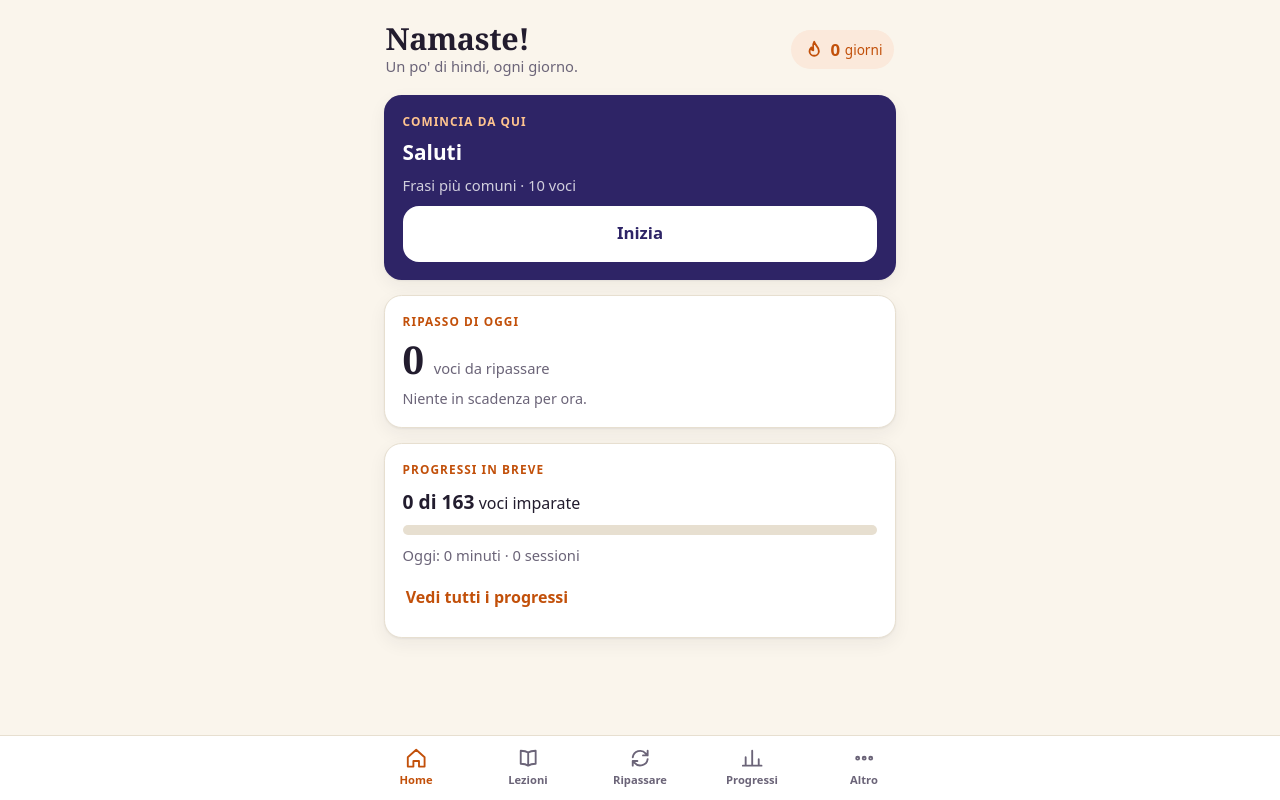
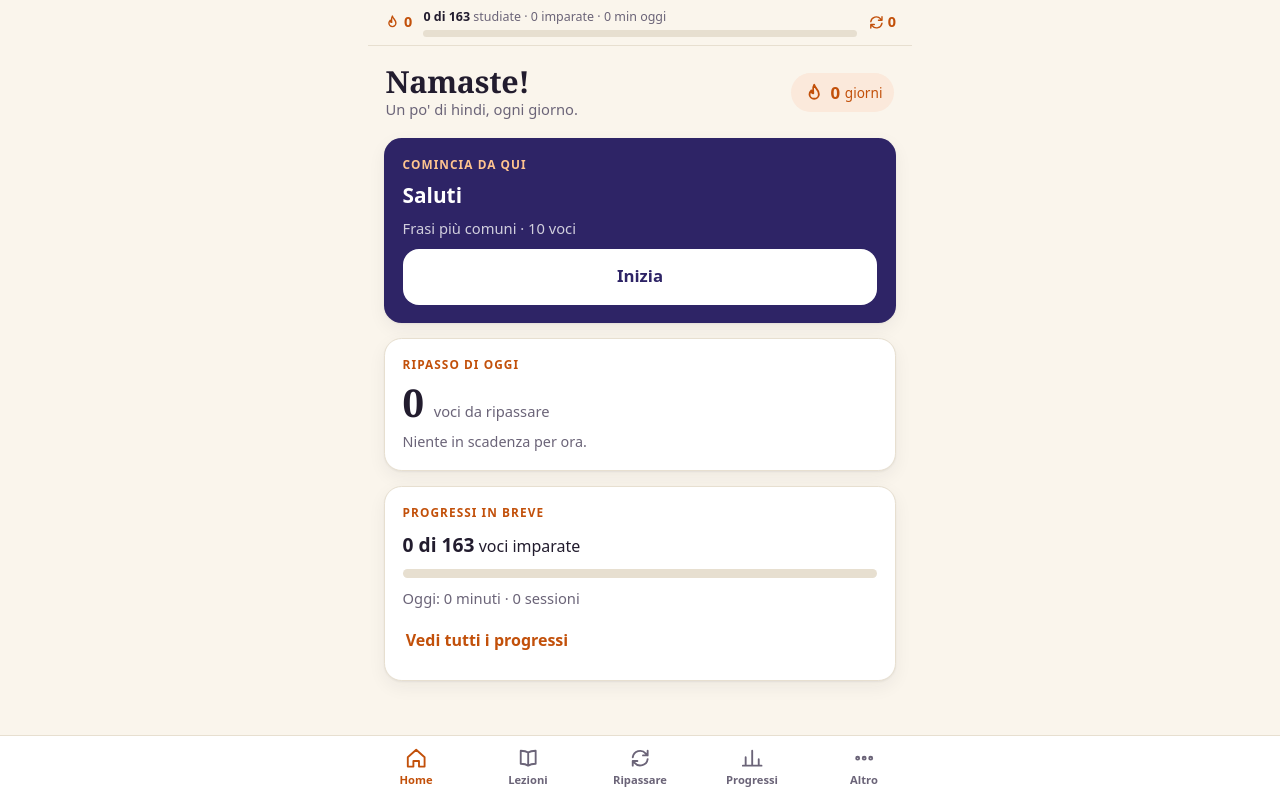
Before and after one commit to Filippozita/impara-hindi, a plain HTML site: page index.html in a window 1280 px wide. Drawn offline with Linux system fonts and the light colour scheme.

Commit message:
Striscia dei progressi sempre visibile, aggiornata a ogni risposta
Le risposte della lezione vengono salvate subito, non solo alla fine.

Co-Authored-By: Claude Fable 5.2 <noreply@anthropic.com>

```diff
--- a/css/stile.css
+++ b/css/stile.css
@@ -1027,3 +1027,86 @@ details summary {
 .centrato {
   text-align: center;
 }
+
+/* ---------- Striscia dei progressi, sempre in alto ---------- */
+#striscia {
+  position: sticky;
+  top: 0;
+  z-index: 5;
+  display: flex;
+  align-items: center;
+  gap: 0.7rem;
+  max-width: 34rem;
+  margin: 0 auto;
+  padding: calc(0.5rem + env(safe-area-inset-top)) 1rem 0.5rem;
+  background: var(--sfondo);
+  border-bottom: 1px solid var(--bordo);
+  color: var(--testo);
+  text-decoration: none;
+  font-size: 0.78rem;
+}
+#striscia:empty {
+  display: none;
+}
+/* Durante una lezione la striscia resta visibile ma non porta via dalla lezione. */
+body.tutto-schermo #striscia {
+  pointer-events: none;
+}
+.striscia-pezzo {
+  display: inline-flex;
+  align-items: center;
+  gap: 0.2rem;
+  flex: none;
+  color: var(--accento);
+  font-weight: 700;
+  font-size: 0.9rem;
+}
+.striscia-pezzo .icona {
+  width: 1.05rem;
+  height: 1.05rem;
+}
+.striscia-centro {
+  flex: 1;
+  min-width: 0;
+  display: flex;
+  flex-direction: column;
+  gap: 0.25rem;
+}
+.striscia-testo {
+  white-space: nowrap;
+  overflow: hidden;
+  text-overflow: ellipsis;
+  color: var(--tenue);
+}
+.striscia-testo strong {
+  color: var(--testo);
+}
+.barra-doppia {
+  position: relative;
+  display: block;
+  height: 0.45rem;
+  border-radius: 999px;
+  background: var(--bordo);
+  overflow: hidden;
+}
+.barra-doppia span {
+  position: absolute;
+  inset: 0 auto 0 0;
+  border-radius: 999px;
+  transition: width 0.3s ease;
+}
+.barra-studiate {
+  background: var(--accento);
+  opacity: 0.35;
+}
+.barra-imparate {
+  background: var(--accento);
+}
+#app {
+  padding-top: 0.8rem;
+}
+.esercizio {
+  min-height: calc(100vh - 3.2rem);
+  min-height: calc(100dvh - 3.2rem);
+  padding-top: 0;
+}
--- a/index.html
+++ b/index.html
@@ -14,6 +14,8 @@
   </head>
   <body>
     <!-- Le schermate vengono disegnate qui da js/app.js -->
+    <!-- Striscia dei progressi: sempre visibile in alto, anche durante le lezioni -->
+    <a id="striscia" href="#/progressi" aria-label="I tuoi progressi"></a>
     <main id="app"><p class="caricamento">Caricamento…</p></main>
     <nav id="nav" aria-label="Sezioni dell'app"></nav>
     <noscript>Questa app ha bisogno di JavaScript.</noscript>
--- a/js/app.js
+++ b/js/app.js
@@ -11,6 +11,7 @@ import * as schermate from './schermate.js';
 
 const radice = document.getElementById('app');
 const nav = document.getElementById('nav');
+const striscia = document.getElementById('striscia');
 let pulizia = null; // funzione da chiamare quando si lascia la schermata corrente
 
 // ---------- Tema ----------
@@ -48,6 +49,28 @@ function disegnaNav(percorso) {
         dove === 'da-ripassare' && inLista > 0 ? h('span', { class: 'pallino' }, String(inLista)) : null,
       );
     }),
+  );
+}
+
+// ---------- Striscia dei progressi (sempre visibile) ----------
+
+function disegnaStriscia() {
+  const tutte = dati.tutteLeVoci();
+  const totale = tutte.length || 1;
+  const studiate = tutte.filter((v) => stato.leggiVoce(v.id).scatola >= 1).length;
+  const imparate = dati.vociImparate().length;
+  const daFare = dati.vociDaRipassareOggi().length;
+  const oggi = stato.statisticheOggi();
+  striscia.replaceChildren(
+    h('span', { class: 'striscia-pezzo', title: 'Giorni di fila' }, icona('fuoco'), String(stato.giorniDiFila())),
+    h(
+      'span',
+      { class: 'striscia-centro' },
+      h('span', { class: 'striscia-testo' }, h('strong', {}, `${studiate} di ${tutte.length}`), ` studiate · ${imparate} imparate · ${oggi.minuti} min oggi`),
+      // Barra a due toni: chiaro = studiate, pieno = imparate.
+      h('span', { class: 'barra-doppia' }, h('span', { class: 'barra-studiate', style: `width:${(studiate / totale) * 100}%` }), h('span', { class: 'barra-imparate', style: `width:${(imparate / totale) * 100}%` })),
+    ),
+    h('span', { class: 'striscia-pezzo', title: 'Da ripassare oggi' }, icona('ripeti'), String(daFare)),
   );
 }
 
@@ -102,6 +125,7 @@ function mostra() {
   }
 
   document.body.classList.toggle('tutto-schermo', aTuttoSchermo);
+  disegnaStriscia();
   if (!aTuttoSchermo) disegnaNav(percorso || '');
 }
 
@@ -140,7 +164,10 @@ async function avvia() {
   preparaDizionario(dati.tutteLeVoci());
   window.addEventListener('hashchange', mostra);
   // Liste e contatori cambiati (import, azzeramento…): si ridisegna la barra in basso.
-  window.addEventListener('progressi-cambiati', () => disegnaNav(window.location.hash.replace(/^#\/?/, '').split('/')[0]));
+  window.addEventListener('progressi-cambiati', () => {
+    disegnaStriscia();
+    if (!document.body.classList.contains('tutto-schermo')) disegnaNav(window.location.hash.replace(/^#\/?/, '').split('/')[0]);
+  });
   // Quando il telefono comunica le voci disponibili, la home aggiorna l'avviso sulla voce hindi.
   quandoCambiaVoce(() => {
     if (window.location.hash.replace(/^#\/?/, '') === '') schermate.home(radice);
--- a/js/lezione.js
+++ b/js/lezione.js
@@ -6,6 +6,9 @@ import * as dati from './dati.js';
 import { parla, zittisci, audioUtilizzabile } from './audio.js';
 import { riconoscimentoDisponibile, ascolta, fermaAscolto, valuta, traslittera } from './voce.js';
 import { h, metti, icona, vai, pulsantiAudio, segnalibro, barra, mescola } from './ui.js';
+
+/** Voto dopo un errore nel quiz: scende di un gradino. */
+const PEGGIORA = { bene: 'incerto', incerto: 'male', male: 'male' };
 
 /** Quante voci al massimo in una sessione di ripasso (le sessioni devono restare brevi). */
 const MAX_RIPASSO = 20;
@@ -138,8 +141,11 @@ export function avviaLezione(radice, { lezione, livello }) {
   const voci = lezione.voci;
   const n = voci.length;
   let terminata = false;
+  // Com'era il livello successivo prima di cominciare: serve per annunciare lo sblocco alla fine.
+  const indiceLivello = dati.tuttiILivelli().indexOf(livello);
+  const successivoEraAperto = dati.livelloSbloccato(indiceLivello + 1);
   const telaio = creaTelaio(radice, {
-    domandaUscita: () => (terminata ? '' : 'Uscire dalla lezione? I progressi di questa lezione non verranno salvati.'),
+    domandaUscita: () => (terminata ? '' : 'Uscire dalla lezione? Le risposte date finora restano salvate, ma la lezione non risulterà completata.'),
   });
 
   // Esito per voce: voto dato nella flashcard + eventuale errore nel quiz.
@@ -182,6 +188,8 @@ export function avviaLezione(radice, { lezione, livello }) {
     telaio.imposta(`Flashcard · ${i + 1} di ${n}`, progresso(1, i));
     mostraFlashcard(telaio, voce, (voto) => {
       esiti.get(voce.id).carta = voto;
+      // Salvata subito: la striscia dei progressi in alto si muove a ogni risposta.
+      stato.registraRisposta(voce.id, voto);
       if (i + 1 < n) flashcard(i + 1, ordine);
       else avviaQuiz();
     });
@@ -247,6 +255,8 @@ export function avviaLezione(radice, { lezione, livello }) {
           else if (opzioni[k].id === scelta.id) b.classList.add('sbagliata');
         });
         if (!giusta) {
+          // Un errore nel quiz abbassa di un gradino il voto dato nella flashcard (una volta sola).
+          if (!esiti.get(voce.id).quizSbagliato) stato.registraRisposta(voce.id, PEGGIORA[esiti.get(voce.id).carta]);
           esiti.get(voce.id).quizSbagliato = true;
           // Una voce sbagliata torna una volta in fondo alla coda.
           if (!ripetuta) coda.push({ voce, tipo, ripetuta: true });
@@ -353,17 +363,13 @@ export function avviaLezione(radice, { lezione, livello }) {
     terminata = true;
     zittisci();
     fermaAscolto();
-    const indiceLivello = dati.tuttiILivelli().indexOf(livello);
-    const successivoEraAperto = dati.livelloSbloccato(indiceLivello + 1);
 
-    // Un errore nel quiz abbassa di un gradino il voto dato nella flashcard.
-    const peggiora = { bene: 'incerto', incerto: 'male', male: 'male' };
+    // Le risposte sono già state salvate una per una: qui si fa solo il riepilogo.
     let sapute = 0;
     const deboli = [];
     for (const voce of voci) {
       const e = esiti.get(voce.id);
-      const voto = e.quizSbagliato ? peggiora[e.carta] : e.carta;
-      stato.registraRisposta(voce.id, voto);
+      const voto = e.quizSbagliato ? PEGGIORA[e.carta] : e.carta;
       if (voto === 'bene') sapute += 1;
       else deboli.push(voce);
     }
--- a/js/stato.js
+++ b/js/stato.js
@@ -56,6 +56,8 @@ export function salva() {
   } catch (e) {
     salvataggioFunziona = false;
   }
+  // Avvisa l'app che i progressi sono cambiati (la striscia in alto si aggiorna da sola).
+  if (typeof window !== 'undefined') window.dispatchEvent(new Event('progressi-cambiati'));
   return salvataggioFunziona;
 }
 
--- a/sw.js
+++ b/sw.js
@@ -8,7 +8,7 @@
 //
 // Se aggiungi o rinomini un file dell'app, aggiornalo nell'elenco FILE e cambia VERSIONE.
 
-const VERSIONE = 'v4';
+const VERSIONE = 'v5';
 const CACHE = 'impara-hindi-' + VERSIONE;
 const FILE = [
   './',
```
